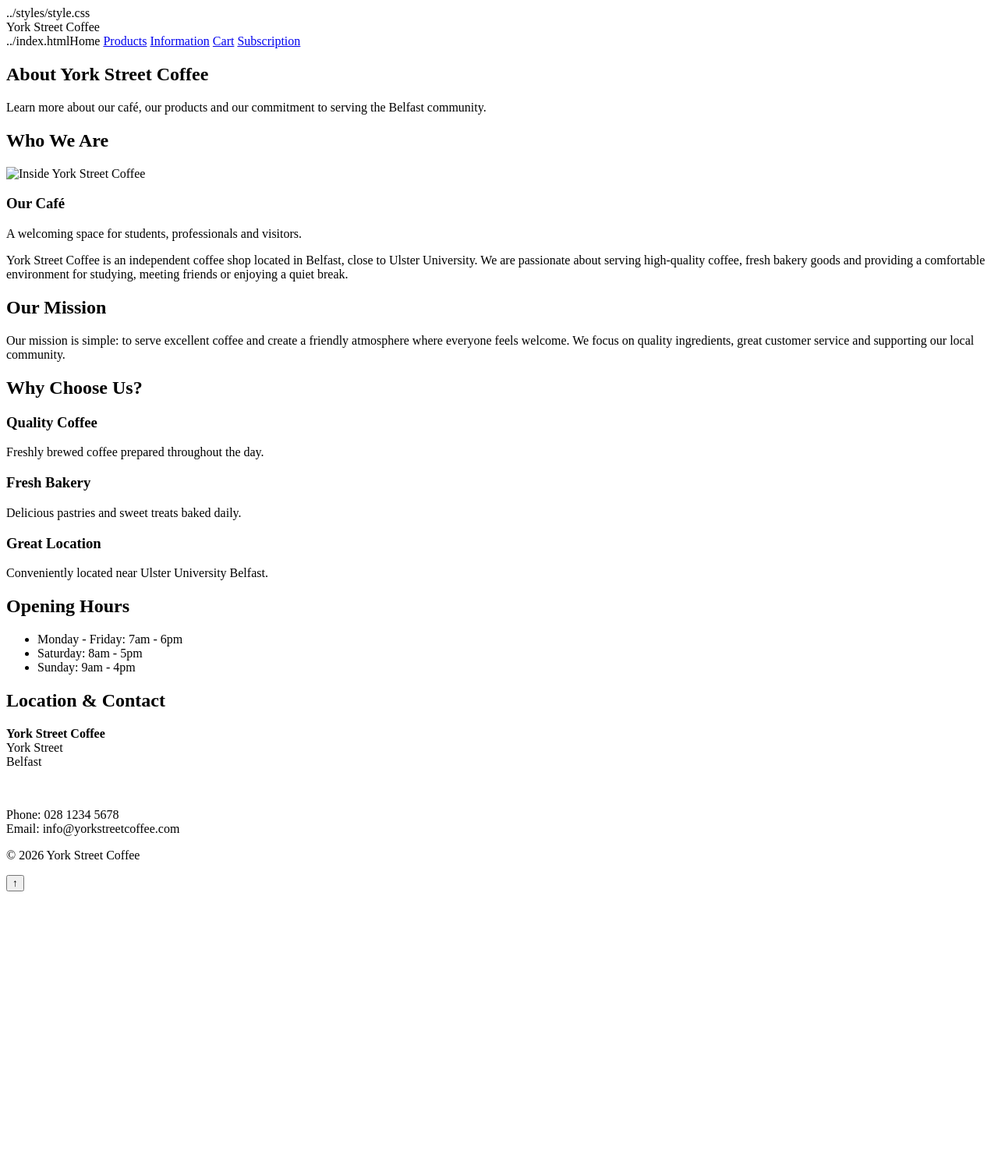
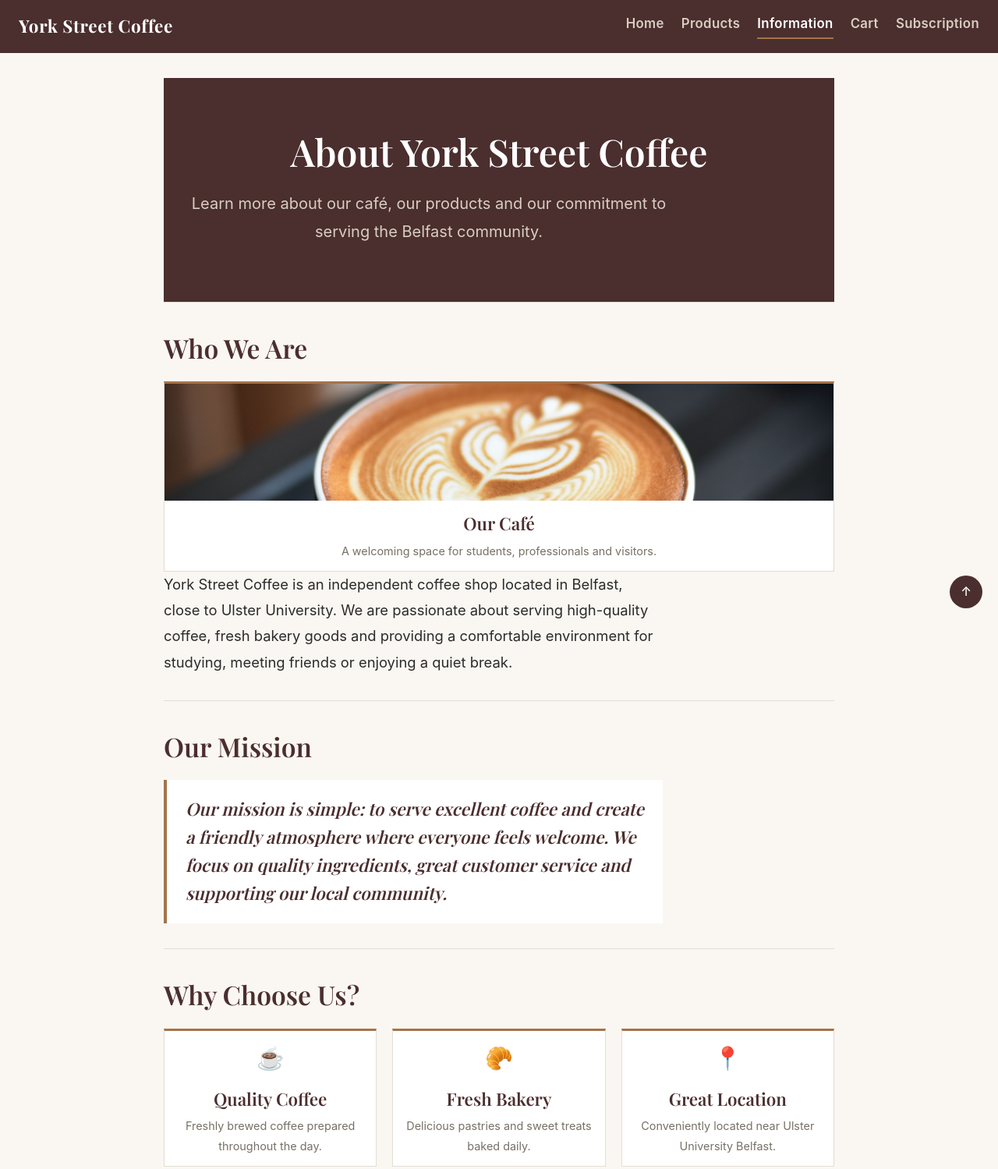
Before and after one commit to ewilkinson896/COM109-CW2, a plain HTML site: page pages/information.html in a window 1280 px wide. Shown: the top 1499 px of the page at 78% size. Before the commit the page ends 1151 px from the top, so only its background shows below. Drawn offline with nearby package versions, Linux system fonts and the light colour scheme.

Commit message:
CSS/Information page additions
Added CSS to all webpages and paired with Tom in design of information page.

```diff
--- a/pages/information.html
+++ b/pages/information.html
@@ -4,7 +4,7 @@
     <meta charset="UTF-8">
     <meta name="viewport" content="width=device-width, initial-scale=1.0">
     <title>Information | York Street Coffee</title>
-    ../styles/style.css
+    <link rel="stylesheet" href="../styles/style.css">
 </head>
 
 <body>
@@ -12,7 +12,7 @@
 <nav>
     <span class="brand">York Street Coffee</span>
     <div class="nav-links">
-        ../index.htmlHome</a>
+        <a href="../index.html">Home</a>
         <a href="product.html">Products</a>
         <a href="information.html" class="current">Information</a>
         <a href="cart.html">Cart</a>
@@ -35,7 +35,7 @@
 
         <div class="featured-grid">
             <div class="featured-item">
-                <img src="../images/cafe.jpg" alt="Inside York Street Coffee">
+                <img src="../images/latte.jpg" alt="Inside York Street Coffee">
                 <h3>Our Café</h3>
                 <p>A welcoming space for students, professionals and visitors.</p>
             </div>
@@ -52,11 +52,11 @@
     <section>
         <h2>Our Mission</h2>
 
-        <p>
+        <blockquote class="mission-callout">
             Our mission is simple: to serve excellent coffee and create a friendly
             atmosphere where everyone feels welcome. We focus on quality ingredients,
             great customer service and supporting our local community.
-        </p>
+        </blockquote>
     </section>
 
     <section>
@@ -65,16 +65,19 @@
         <div class="featured-grid">
 
             <div class="featured-item">
+                <span class="info-icon" aria-hidden="true">☕</span>
                 <h3>Quality Coffee</h3>
                 <p>Freshly brewed coffee prepared throughout the day.</p>
             </div>
 
             <div class="featured-item">
+                <span class="info-icon" aria-hidden="true">🥐</span>
                 <h3>Fresh Bakery</h3>
                 <p>Delicious pastries and sweet treats baked daily.</p>
             </div>
 
             <div class="featured-item">
+                <span class="info-icon" aria-hidden="true">📍</span>
                 <h3>Great Location</h3>
                 <p>Conveniently located near Ulster University Belfast.</p>
             </div>
@@ -96,18 +99,24 @@
     <section>
         <h2>Location & Contact</h2>
 
+        <div class="contact-card">
+            <div>
+                <h4>Address</h4>
                 <p>
-            <strong>York Street Coffee</strong><br>
+                    York Street Coffee<br>
                     York Street<br>
                     Belfast
                 </p>
+            </div>
 
-        <br>
-
+            <div>
+                <h4>Get in Touch</h4>
                 <p>
                     Phone: 028 1234 5678<br>
                     Email: info@yorkstreetcoffee.com
                 </p>
+            </div>
+        </div>
     </section>
 
 </main>
@@ -118,11 +127,7 @@
 
 <button id="topBtn" type="button" aria-label="Scroll to top">↑</button>
 
-<script>
-document.getElementById("topBtn").addEventListener("click", function () {
-    window.scrollTo({ top: 0, behavior: "smooth" });
-});
-</script>
+<script src="../scripts/information.js"></script>
 
 </body>
 </html>
--- a/scripts/information.js
+++ b/scripts/information.js
@@ -1,13 +1,5 @@
-// Wait for page to load
+// Javascript for information page
 
-
-// Image map click events
-
-
-// Show information section
-
-
-// Animation effects
-
-
-// Additional interactions
+document.getElementById("topBtn").addEventListener("click", function () {
+    window.scrollTo({ top: 0, behavior: "smooth" });
+});
--- a/styles/style.css
+++ b/styles/style.css
@@ -1,3 +1,5 @@
+@import url('https://fonts.googleapis.com/css2?family=Playfair+Display:wght@600;700&display=swap');
+
 /* ===================== Tokens ===================== */
 :root {
 	--bg: #faf7f2;
@@ -25,7 +27,14 @@ body {
 }
 
 h1, h2, h3, h4 {
+	font-family: 'Playfair Display', Georgia, serif;
 	font-weight: 600;
+	color: var(--primary);
+}
+
+p, li {
+	font-size: 1.15rem;
+	line-height: 1.8;
 }
 
 a {
@@ -44,25 +53,38 @@ nav {
 }
 
 .brand {
-	font-weight: 600;
+	font-family: 'Playfair Display', Georgia, serif;
+	font-weight: 700;
+	font-size: 1.4rem;
+	letter-spacing: 0.03em;
 	color: #fff;
 }
 
 .nav-links {
 	display: flex;
 	flex-wrap: wrap;
-	gap: 18px;
+	gap: 22px;
 }
 
 nav a {
 	color: #d8cfc2;
 	text-decoration: none;
-	font-weight: 500;
+	font-weight: 600;
+	font-size: 1.05rem;
+	letter-spacing: 0.02em;
+	padding-bottom: 4px;
+	border-bottom: 2px solid transparent;
+	transition: color 0.15s ease, border-color 0.15s ease;
 }
 
-nav a:hover,
+nav a:hover {
+	color: #fff;
+	border-bottom-color: #d8cfc2;
+}
+
 nav a.current {
 	color: #fff;
+	border-bottom-color: var(--accent);
 }
 
 /* ===================== Layout ===================== */
@@ -83,6 +105,7 @@ main section:last-child {
 
 main section h2 {
 	margin-bottom: 16px;
+	font-size: 2.1rem;
 }
 
 main section > p,
@@ -95,24 +118,39 @@ main section ul {
 }
 
 main section ul li {
-	padding: 6px 0;
+	position: relative;
+	padding: 6px 0 6px 18px;
+}
+
+main section ul li::before {
+	content: "\2013";
+	position: absolute;
+	left: 0;
+	color: var(--accent);
 }
 
 /* ===================== Hero ===================== */
 .hero {
 	text-align: center;
 	padding: 56px 20px;
-	border-bottom: 1px solid var(--border);
+	background-color: var(--primary);
+	color: #fff;
 }
 
 .hero h1 {
-	font-size: 2rem;
+	color: #fff;
+	font-size: 3rem;
 	margin-bottom: 10px;
 }
 
 .hero p {
-	color: var(--text-muted);
+	color: #d8cfc2;
+	font-size: 1.25rem;
 	margin-bottom: 16px;
+}
+
+.hero .button {
+	background-color: var(--accent);
 }
 
 #shopStatus {
@@ -137,6 +175,12 @@ main section ul li {
 	background-color: var(--surface);
 }
 
+.featured-item,
+.product {
+	text-align: center;
+	border-top: 3px solid var(--accent);
+}
+
 .featured-item img,
 .product img,
 .product-image {
@@ -150,7 +194,21 @@ main section ul li {
 .product h3,
 .product-name {
 	margin: 12px 12px 4px;
+}
+
+.featured-item h3,
+.product h3 {
+	font-size: 1.4rem;
+}
+
+.product-name {
 	font-size: 1rem;
+}
+
+.info-icon {
+	display: block;
+	font-size: 1.8rem;
+	margin: 12px 0 0;
 }
 
 .featured-item p,
@@ -442,6 +500,36 @@ footer {
 	margin-top: 20px;
 }
 
+/* ===================== Reusable Content Components ===================== */
+.mission-callout {
+	max-width: 640px;
+	margin: 0;
+	padding: 20px 24px;
+	border-left: 4px solid var(--accent);
+	background-color: var(--surface);
+	font-family: 'Playfair Display', Georgia, serif;
+	font-style: italic;
+	font-size: 1.4rem;
+	line-height: 1.6;
+	color: var(--primary);
+}
+
+.contact-card {
+	display: grid;
+	grid-template-columns: repeat(auto-fit, minmax(200px, 1fr));
+	gap: 20px;
+	max-width: 640px;
+	margin-top: 8px;
+}
+
+.contact-card h4 {
+	margin-bottom: 6px;
+	color: var(--accent);
+	font-size: 1rem;
+	text-transform: uppercase;
+	letter-spacing: 0.06em;
+}
+
 /* ===================== Responsive ===================== */
 @media (max-width: 600px) {
 	.checkout-form {
```
Also changed, not shown: index.html (+1 -13 lines), scripts/index.js (added, +13 -0 lines). Lines whose indentation alone changed are shown as unchanged.
